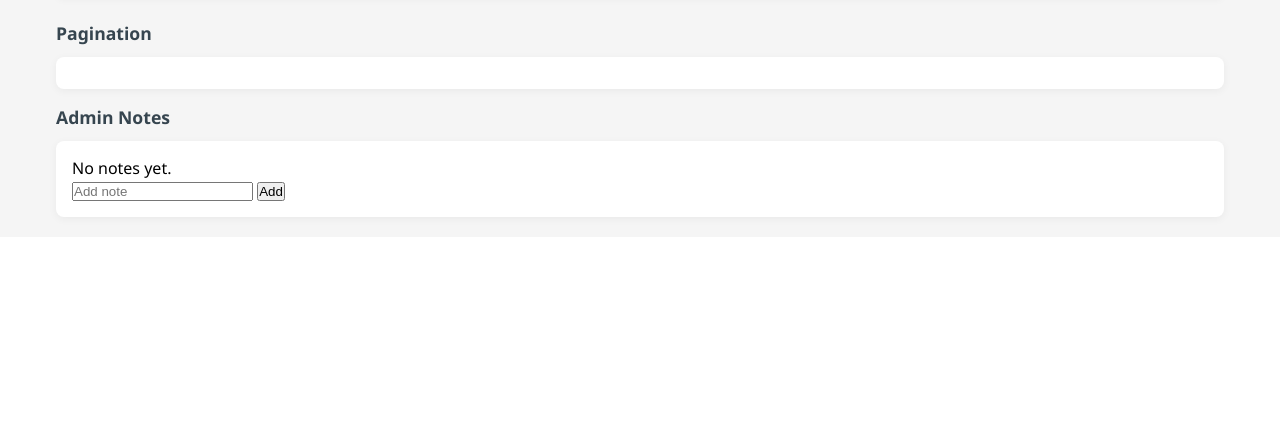
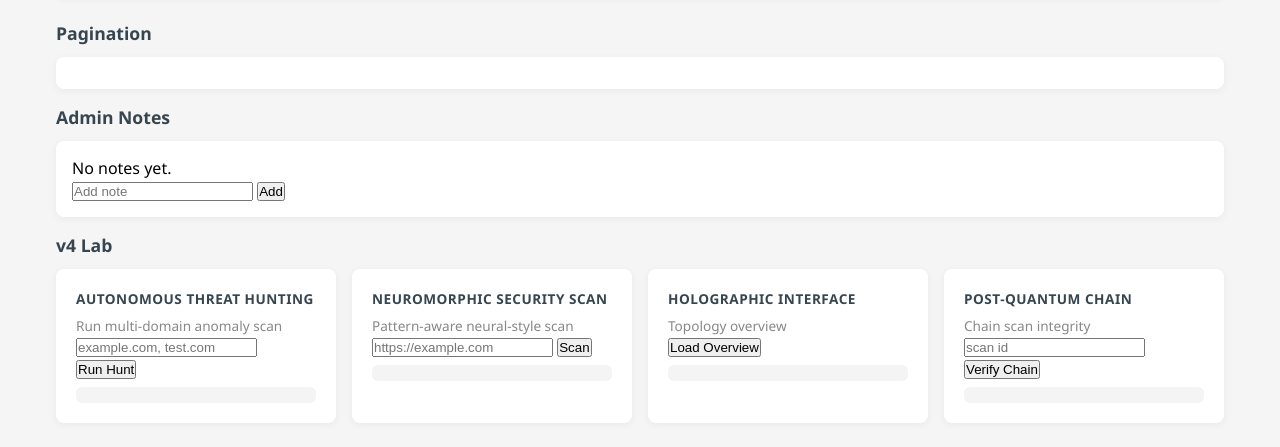
Before and after one commit to molonkunuku-png/phishchecker, a Flask app: template admin/templates/dashboard.html in a window 1280 px wide. Shown: the part 586-1033 px from the top of the page. Before the commit the page ends 808 px from the top, so only its background shows below. Run offline with Flask 3, Linux system fonts and the light colour scheme; the template is opened without the code that fills it, so the values that code supplies are empty.

Commit message:
feat: add v4 routes + dashboard lab, fix admin scan persistence

```diff
--- a/admin/templates/dashboard.html
+++ b/admin/templates/dashboard.html
@@ -266,6 +266,37 @@
             <input type="text" id="noteInput" placeholder="Add note">
             <button onclick="addNote()">Add</button>
         </div>
+
+        <h3 class="section-title">v4 Lab</h3>
+        <div class="grid">
+            <div class="card">
+                <h3>Autonomous Threat Hunting</h3>
+                <div class="meta">Run multi-domain anomaly scan</div>
+                <input type="text" id="huntDomains" placeholder="example.com, test.com">
+                <button onclick="runV4('autonomous-hunt')">Run Hunt</button>
+                <pre id="huntResult" style="background:#f4f4f4;padding:0.5rem;border-radius:6px;margin-top:0.5rem;white-space:pre-wrap;font-size:0.85rem;"></pre>
+            </div>
+            <div class="card">
+                <h3>Neuromorphic Security Scan</h3>
+                <div class="meta">Pattern-aware neural-style scan</div>
+                <input type="text" id="neuroUrl" placeholder="https://example.com">
+                <button onclick="runV4('neuromorphic-scan')">Scan</button>
+                <pre id="neuroResult" style="background:#f4f4f4;padding:0.5rem;border-radius:6px;margin-top:0.5rem;white-space:pre-wrap;font-size:0.85rem;"></pre>
+            </div>
+            <div class="card">
+                <h3>Holographic Interface</h3>
+                <div class="meta">Topology overview</div>
+                <button onclick="runV4('hologram/overview')">Load Overview</button>
+                <pre id="holoResult" style="background:#f4f4f4;padding:0.5rem;border-radius:6px;margin-top:0.5rem;white-space:pre-wrap;font-size:0.85rem;"></pre>
+            </div>
+            <div class="card">
+                <h3>Post-Quantum Chain</h3>
+                <div class="meta">Chain scan integrity</div>
+                <input type="text" id="pqcScanId" placeholder="scan id">
+                <button onclick="runV4('pqc/chain')">Verify Chain</button>
+                <pre id="pqcResult" style="background:#f4f4f4;padding:0.5rem;border-radius:6px;margin-top:0.5rem;white-space:pre-wrap;font-size:0.85rem;"></pre>
+            </div>
+        </div>
     </div>
     <script>
         function escapeHtml(str) {
@@ -321,6 +352,28 @@
             await fetch('/admin/logout', { method: 'POST' });
             window.location.href = '/admin/login-page';
         }
+
+        async function runV4(path) {
+            const out = document.getElementById(path.split('/')[0] + 'Result') || document.getElementById('huntResult');
+            if (!out) return;
+            try {
+                let body = {};
+                if (path === 'autonomous-hunt') {
+                    const raw = document.getElementById('huntDomains').value.trim();
+                    body = { domains: raw ? raw.split(',').map(s => s.trim()).filter(Boolean) : [] };
+                } else if (path === 'neuromorphic-scan') {
+                    body = { url: document.getElementById('neuroUrl').value.trim() };
+                } else if (path === 'pqc/chain') {
+                    body = { scan_id: document.getElementById('pqcScanId').value.trim() };
+                }
+                const res = await fetch(`/admin/v4/${path}`, { method: 'POST', headers: { 'Content-Type': 'application/json' }, body: JSON.stringify(body) });
+                const data = await res.json();
+                out.textContent = JSON.stringify(data, null, 2);
+            } catch (err) {
+                const out2 = document.getElementById(path.split('/')[0] + 'Result') || out;
+                if (out2) out2.textContent = 'Request failed';
+            }
+        }
     </script>
 </body>
 </html>
```
Also changed, not shown: admin/__init__.py (+49 -3 lines).
